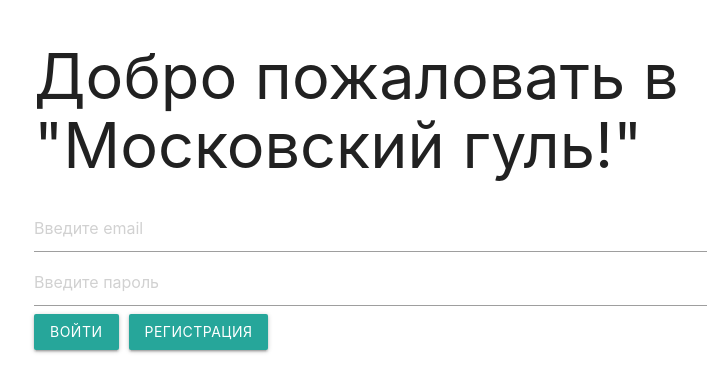
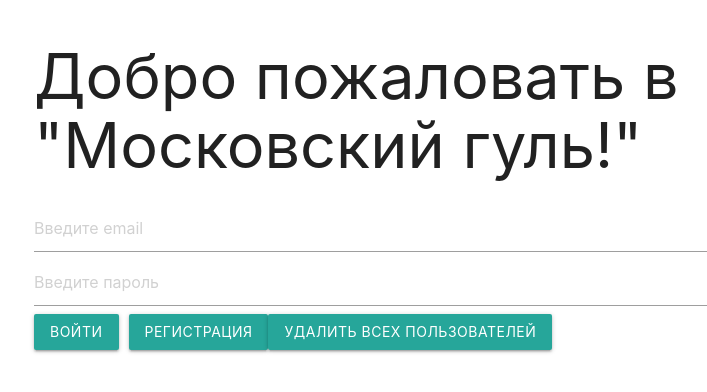
Before and after one commit to temror/moscowwalker, a React (Create React App) app in the folder client/: page / in a window 1280 px wide. Shown: the top 392 px of the page, without its empty margins (158-865 px from the left). Built offline with nearby package versions, Linux system fonts and the light colour scheme.

Commit message:
все работает. делаем постоянное переключение на достопримечательности.

```diff
--- a/client/src/pages/AuthPage.jsx
+++ b/client/src/pages/AuthPage.jsx
@@ -40,6 +40,14 @@ export const AuthPage = () => {
         } catch (e) {
         }
     }
+    const deleteHandler = async ()=>{
+        try {
+            const data = await request('api/auth/delete', 'POST')
+            message(data.message)
+        }catch (e) {
+
+        }
+    }
     return (
         <div>
             <h1>Добро пожаловать в "Московский гуль!"</h1>
@@ -70,6 +78,12 @@ export const AuthPage = () => {
                 onClick={registerHandler}
             >Регистрация
             </a>
+            <a
+                href='#'
+                className="waves-effect waves-light btn"
+                onClick={deleteHandler}
+            >Удалить всех пользователей
+            </a>
         </div>
     )
 }
--- a/client/src/pages/WalkPage.js
+++ b/client/src/pages/WalkPage.js
@@ -10,7 +10,6 @@ export const WalkPage = () =>{
 
     const walkHandler = async () =>{
         try{
-            //{id: auth.userId} - req
             const data = await request('api/places','POST', {id: auth.userId},{
                 Authorization: `Bearer ${auth.token}`
             })
```
Also changed, not shown: 1 other file (tests, documents, lock files or other folders).
